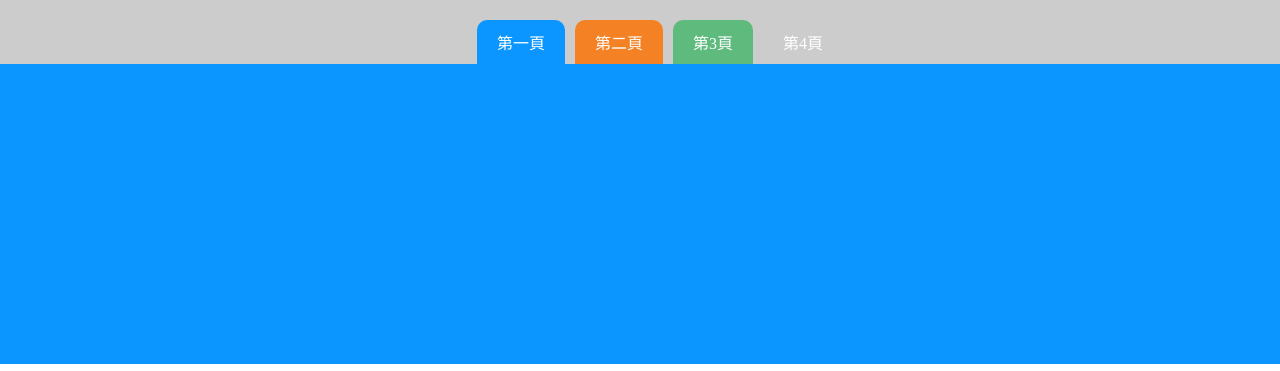
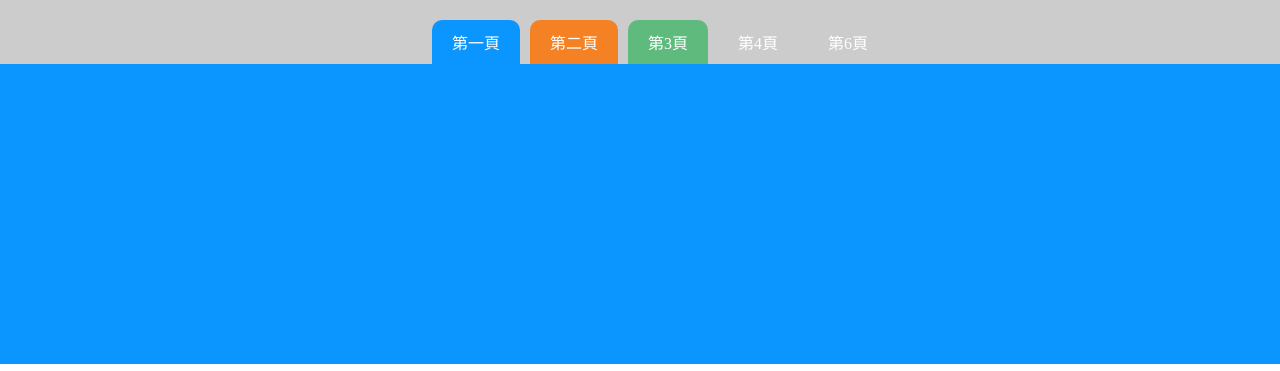
Before and after one commit to sw355498/TGD_104_g2, a plain HTML site: page tag.html in a window 1280 px wide. Shown: the top 371 px of the page. Drawn offline with Linux system fonts and the light colour scheme.

Commit message:
no message

```diff
--- a/tag.html
+++ b/tag.html
@@ -79,6 +79,11 @@
             <label for="tag3">第4頁</label>
             <input type="radio" name="tag" id="tag3">
         </li>
+    </li>
+    <li>
+        <label for="tag3">第6頁</label>
+        <input type="radio" name="tag" id="tag3">
+    </li>
     </ul>
 
     <div class="box"></div>
```
